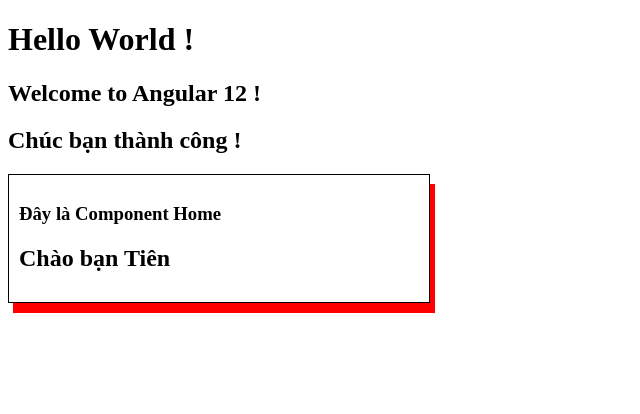
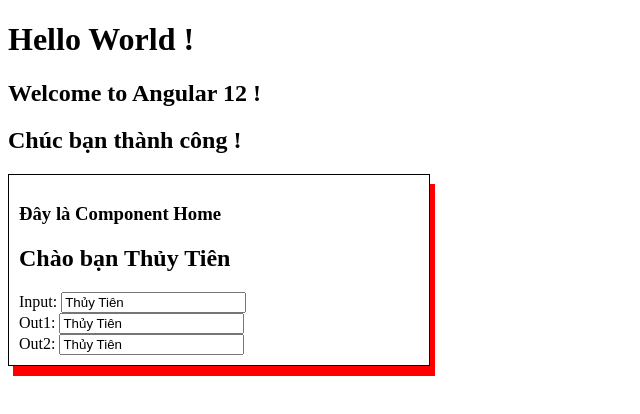
Before and after one commit to hakagashi1/Angular12, an Angular app: page / in a window 1280 px wide. Shown: the top 414 px of the page, without its empty margins (0-640 px from the left). Built offline with nearby package versions, Linux system fonts and the light colour scheme.

Commit message:
Update home

```diff
--- a/src/app/home/home.component.html
+++ b/src/app/home/home.component.html
@@ -1,4 +1,16 @@
 <div class="test">
     <h3>Đây là Component Home</h3>
     <h2>Chào bạn {{ name }}</h2>
+
+    <label for="inp">Input: </label>
+    <input id="inp" value="{{ name }}" />
+    <br />
+
+    <label for="out1">Out1: </label>
+    <input id="out1" [value]="name" title="Đây là {{ name }}" />
+    <br />
+
+    <label for="out2">Out2: </label>
+    <input id="out2" [value]="name" [title]="'Đây là ' + name" />
+    <br />
 </div>
--- a/src/app/home/home.component.ts
+++ b/src/app/home/home.component.ts
@@ -7,7 +7,7 @@
 })
 export class HomeComponent implements OnInit {
 
-  public name = 'Tiên';
+  public name = 'Thủy Tiên';
 
   constructor() { }
 
```
